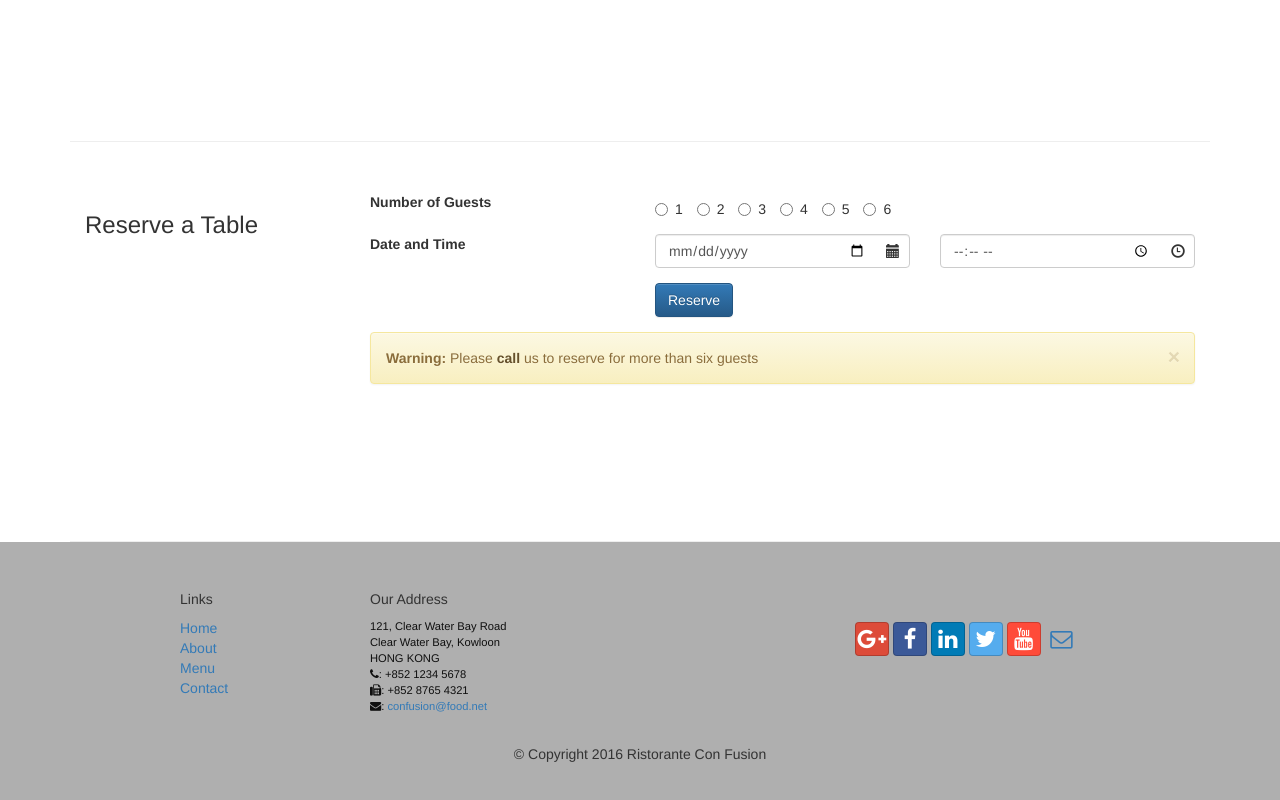
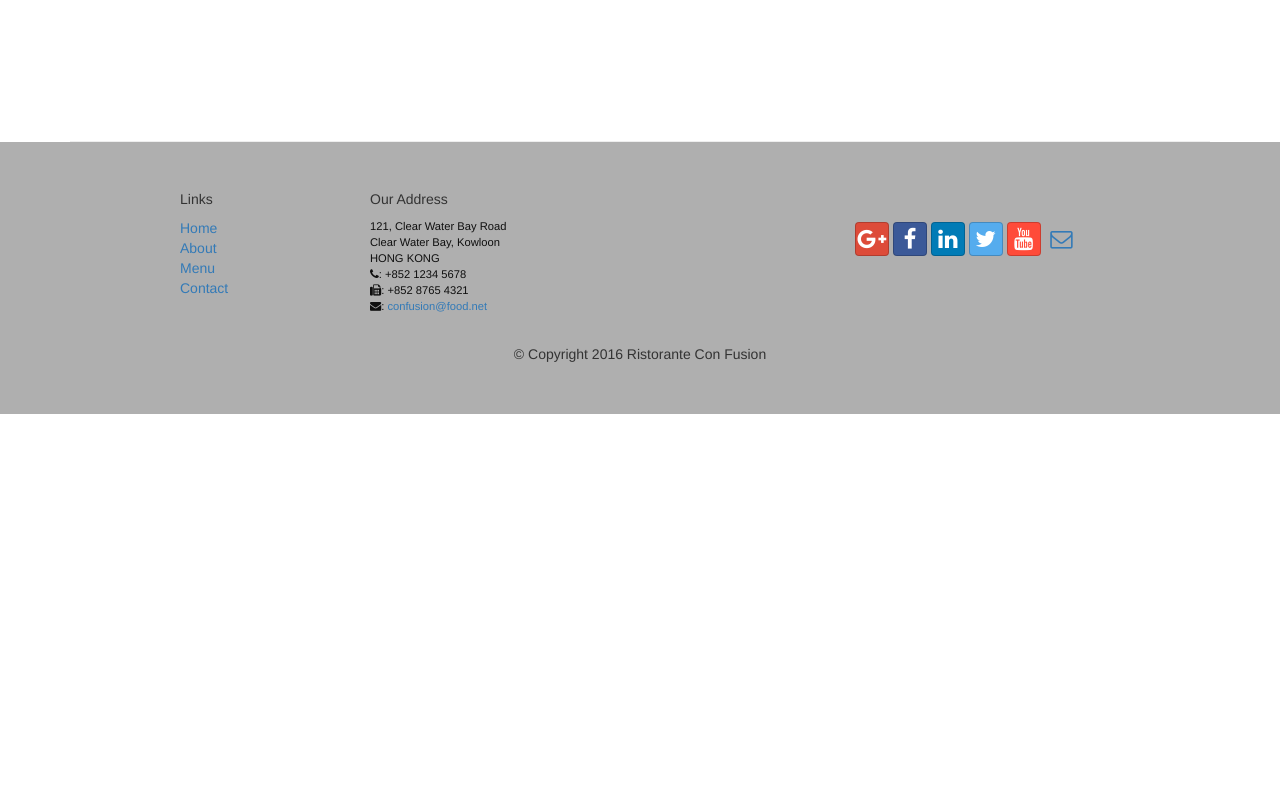
Before and after one commit to Shinkei/ConFusion, a plain HTML site: page index.html in a window 1280 px wide. Shown: the part 1948-2748 px from the top of the page. After the commit the page ends 2362 px from the top, so only its background shows below. Drawn offline with nearby package versions, Linux system fonts and the light colour scheme.

Commit message:
remove old reservation form

```diff
--- a/index.html
+++ b/index.html
@@ -368,64 +368,6 @@
                 </div>
             </div>
         </div>
-        <div class="row row-content" id="reservation">
-            <div class="col-xs-12 col-sm-3">
-                <p style="padding=20px;"></p>
-                <h3>Reserve a Table</h3>
-            </div>
-            <div class="col-xs-12 col-sm-9">
-                <form action="" class="form-horizontal" role="form">
-                    <div class="form-group">
-                        <label class="col-sm-4">Number of Guests</label>
-                        <div class="col-sm-8">
-                            <label for="" class="radio-inline">
-                                <input type="radio" value="1">1</input>
-                            </label>
-                            <label for="" class="radio-inline">
-                                <input type="radio" value="2">2</input>
-                            </label>
-                            <label for="" class="radio-inline">
-                                <input type="radio" value="3">3</input>
-                            </label>
-                            <label for="" class="radio-inline">
-                                <input type="radio" value="4">4</input>
-                            </label>
-                            <label for="" class="radio-inline">
-                                <input type="radio" value="5">5</input>
-                            </label>
-                            <label for="" class="radio-inline">
-                                <input type="radio" value="6">6</input>
-                            </label>
-                        </div>
-                    </div>
-                    <div class="form-group has-feedback">
-                        <label for="" class="col-xs-12 col-sm-4">Date and Time</label>
-                        <div class="col-xs-12 col-sm-4">
-                            <input class="form-control" type="date" placeholder="Date">
-                            <span class="glyphicon glyphicon-calendar form-control-feedback" aria-hidden="true"></span>
-                        </div>
-                        <div class="col-xs-12 col-sm-4">
-                            <input class="form-control" type="time" placeholder="Time">
-                            <span class="glyphicon glyphicon-time form-control-feedback" aria-hidden="true"></span>
-                        </div>
-                    </div>
-                    <div class="form-group">
-                        <div class="col-xs-12 col-sm-3 col-sm-offset-4">
-                            <button type="submit" class="btn btn-primary">
-                                Reserve
-                            </button>
-                        </div>
-                    </div>
-                </form>
-                <div class="alert alert-warning alert-dismissible" role="alert">
-                    <button class="close" type="button" data-dismiss="true" aria-label="Close"><span aria-hidden="true">&times;</span></button>
-                    <strong>Warning:</strong>
-                    Please
-                    <a href="tel:12345678" class="alert-link">call</a>
-                    us to reserve for more than six guests
-                </div>
-            </div>
-        </div>
     </div>
 
     <footer class="row-footer">
```
